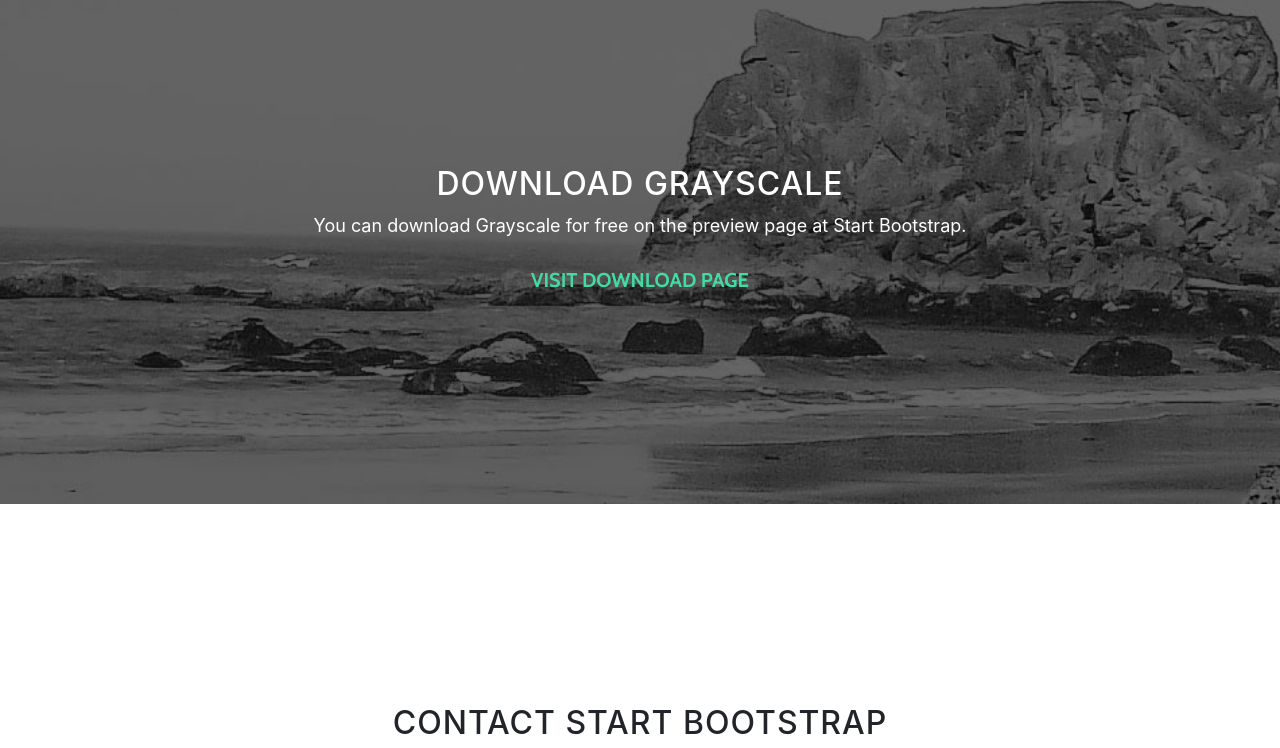
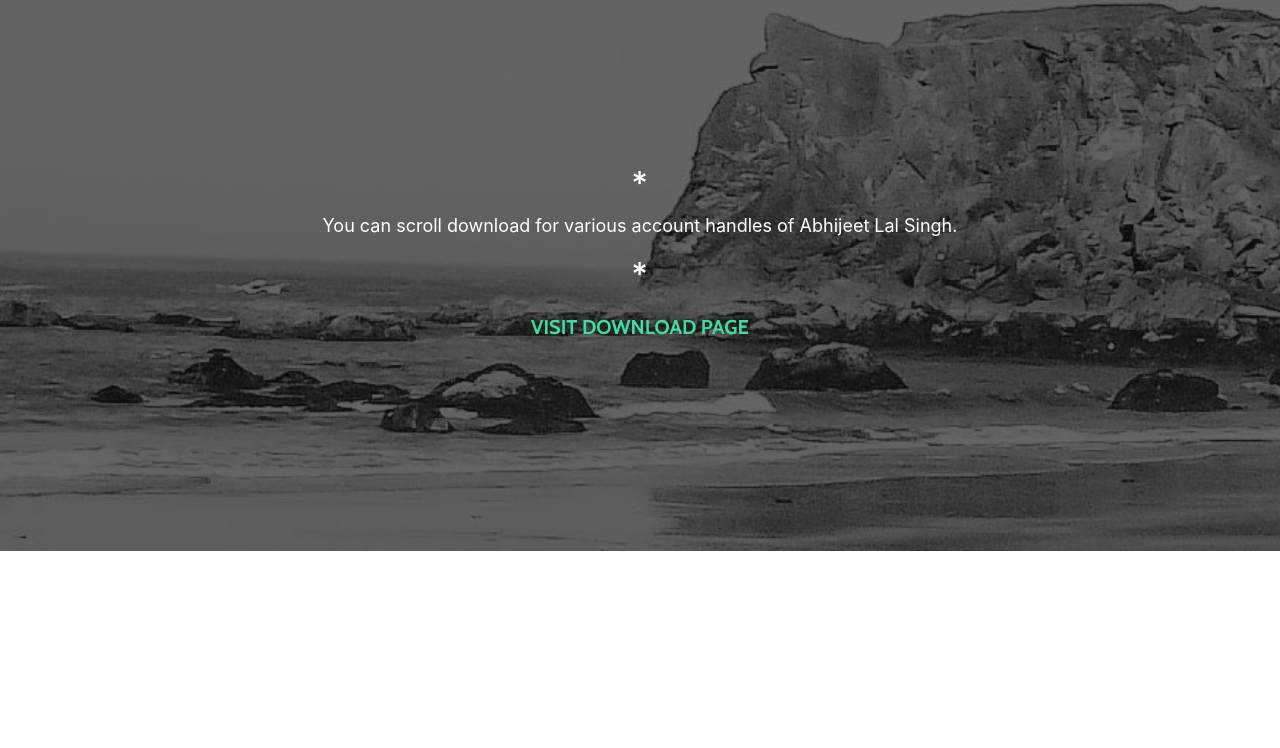
Before and after one commit to chauhanani03/Chauhan123, a website with bundled scripts: page index.html in a window 1280 px wide. Shown: the part 1966-2714 px from the top of the page. Built offline with nearby package versions, Linux system fonts and the light colour scheme.

Commit message:
Update index.html

```diff
--- a/index.html
+++ b/index.html
@@ -89,8 +89,9 @@
     <section id="download" class="download-section content-section text-center">
       <div class="container">
         <div class="col-lg-8 mx-auto">
-          <h2>Download Grayscale</h2>
-          <p>You can download Grayscale for free on the preview page at Start Bootstrap.</p>
+          <h2>*</h2>
+          <p>You can scroll download for various account handles of Abhijeet Lal Singh.</p>
+          <h2>*</h2>
           <a href="http://startbootstrap.com/template-overviews/grayscale/" class="btn btn-default btn-lg">Visit Download Page</a>
         </div>
       </div>
```
